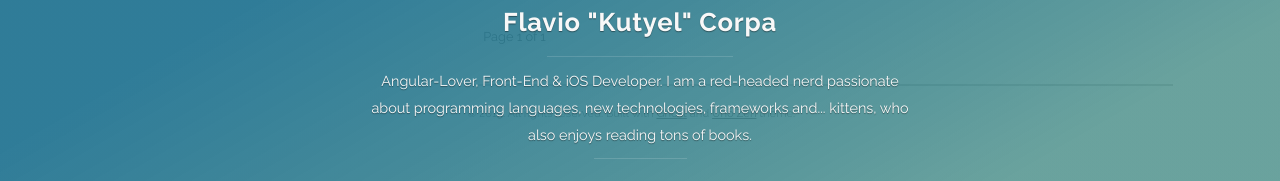
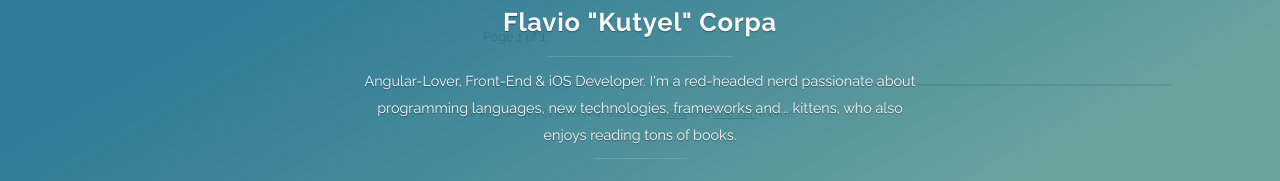
Before and after one commit to JorgeNoderoJS/kutyel.github.io, a plain HTML site: page index.html in a window 1280 px wide. Shown: the part 313-494 px from the top of the page. Drawn offline with Linux system fonts and the light colour scheme; no server answers.

Commit message:
Minor changes

```diff
--- a/index.html
+++ b/index.html
@@ -82,7 +82,7 @@ I am a red-headed nerd passionate about programming languages, new technologies,
 
       <hr class="divider long" />
       <p>Angular-Lover, Front-End &amp; iOS Developer.
-I am a red-headed nerd passionate about programming languages, new technologies, frameworks and... kittens, who also enjoys reading tons of books.</p>
+I'm a red-headed nerd passionate about programming languages, new technologies, frameworks and... kittens, who also enjoys reading tons of books.</p>
       <hr class="divider short" />
       <div class="navigation">
         <div class="profile contact">
@@ -140,7 +140,7 @@ I am a red-headed nerd passionate about programming languages, new technologies,
 
   </ul>
 </nav>
-          <section class="icon icon-search" id="search-container">
+<section class="icon icon-search" id="search-container">
   <hr class="divider short" />
   <form id="search-form">
     <input type="text", name="search", placeholder="git, css, javascript,..." id="search-field" />
```
Also changed, not shown: 1 other file.
